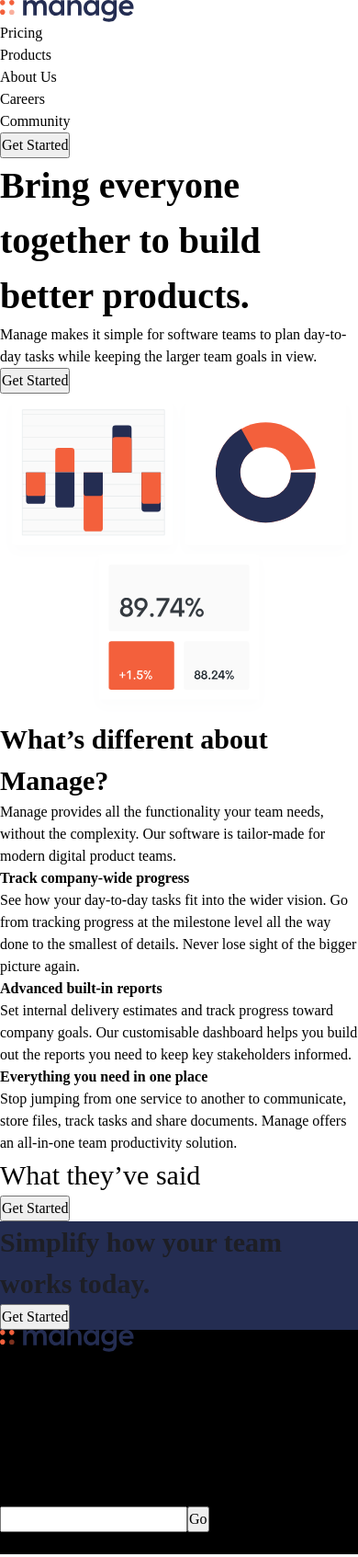
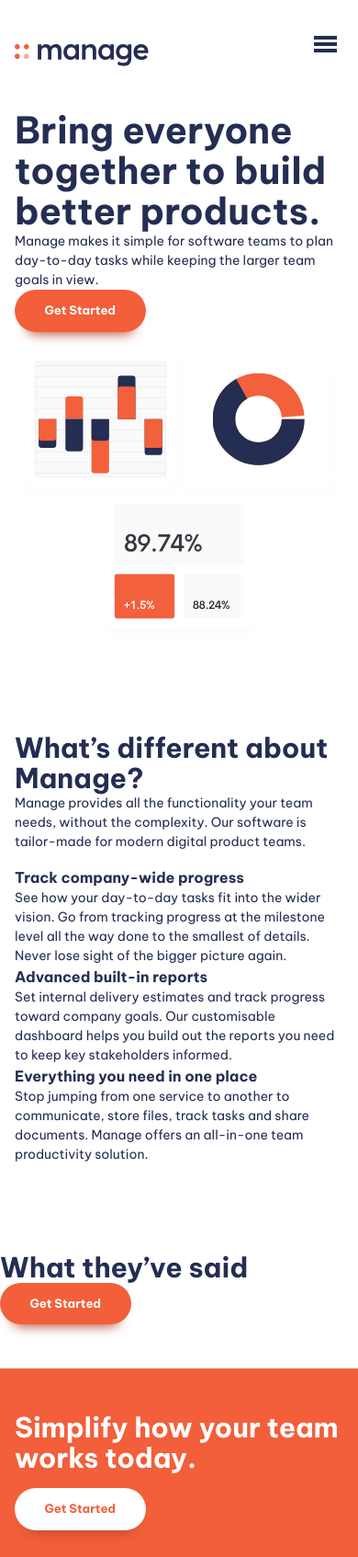
Before and after one commit to Lee-folkes/manage-landing-page, a website built with Vite: page index.html in a window 390 px wide. Shown: the top 1693 px of the page at 92% size. Built offline with nearby package versions, Linux system fonts and the light colour scheme.

Commit message:
Styling & responsive nav

```diff
--- a/index.html
+++ b/index.html
@@ -16,28 +16,37 @@
   <body>
     <header class="primary-header">
       <div class="container">
+        <div class="nav-wrapper">
         <a href="#"><img src="/images/logo.svg" alt="Manage"></a>
-        <nav class="primary-navigation">
+
+        <button class="mobile-nav-toggle" aria-controls="Primary Navigation" aria-expanded="false">
+          <img class="icon-close" src="/images/icon-close.svg" alt="" aria-hidden="true">
+          <img class="icon-hamburger" src="/images/icon-hamburger.svg" alt="" aria-hidden="true">
+          <span class="visually-hidden">Menu</span>
+        </button>
+
+        <nav class="primary-navigation" id="primary-navigation">
           <ul role="list" class="nav-list">
-            <li><a href="#"></a>Pricing</li>
-            <li><a href="#"></a>Products</li>
-            <li><a href="#"></a>About Us</li>
-            <li><a href="#"></a>Careers</li>
-            <li><a href="#"></a>Community</li>
+            <li><a href="#">Pricing</a></li>
+            <li><a href="#">Products</a></li>
+            <li><a href="#">About Us</a></li>
+            <li><a href="#">Careers</a></li>
+            <li><a href="#">Community</a></li>
           </ul>
         </nav>
-        <button class="button">Get Started</button>
+        <button class="button | display-sm-none display-md-inline-flex">Get Started</button>
+        </div>
       </div>
     </header>
 
     <main>
-      <section>
+      <section class="padding-block-700">
         <div class="container">
           <div class="even-columns">
             <div>
               <h1 class="fs-primary-heading fw-bold">Bring everyone together to build better products.</h1>
               <p>Manage makes it simple for software teams to plan day-to-day tasks while keeping the larger team goals in view.</p>
-              <button type="button">Get Started</button>
+              <button class="button">Get Started</button>
             </div>
             <div>
               <img src="/images/illustration-intro.svg" alt="">
@@ -46,7 +55,7 @@
         </div>
       </section>
 
-      <section>
+      <section class="padding-block-700">
         <div class="container">
           <div class="even-columns">
             <div>
@@ -72,23 +81,23 @@
           </div>
         </div>
       </section>
-      <section class="carousel">
-        <h2 class="fs-secondary-heading">What they’ve said</h2>
+      <section class="carousel | padding-block-700">
+        <h2 class="fs-secondary-heading fw-bold">What they’ve said</h2>
         <!-- Carousel here -->
-        <button type="button">Get Started</button>
+        <button class="button">Get Started</button>
       </section>
 
-      <section class="cta | bg-primary-400 text-neutral-100">
+      <section class="cta | bg-accent-400 text-neutral-100 padding-block-700">
         <div class="container">
           <div class="even-columns">
             <div><p class="fs-secondary-heading fw-bold">Simplify how your team works today.</p></div>
-            <div><button type="button" data-type="inverted">Get Started</button></div>
+            <div><button class="button" data-type="inverted">Get Started</button></div>
           </div>
         </div>
       </section>
     </main>
 
-    <footer class="bg-neutral-900 text-neutral-900">
+    <footer class="bg-neutral-900 text-neutral-900 padding-block-700">
       <div class="container">
         <div class="even-columns">
           <div>
--- a/main.js
+++ b/main.js
@@ -1,24 +1,11 @@
-import './style.css'
-import javascriptLogo from './javascript.svg'
-import viteLogo from '/vite.svg'
-import { setupCounter } from './counter.js'
+const primaryHeader = document.querySelector('.primary-header')
+const navToggle = document.querySelector('.mobile-nav-toggle');
+const primaryNav = document.querySelector('.primary-navigation');
 
-document.querySelector('#app').innerHTML = `
-  <div>
-    <a href="https://vitejs.dev" target="_blank">
-      <img src="${viteLogo}" class="logo" alt="Vite logo" />
-    </a>
-    <a href="https://developer.mozilla.org/en-US/docs/Web/JavaScript" target="_blank">
-      <img src="${javascriptLogo}" class="logo vanilla" alt="JavaScript logo" />
-    </a>
-    <h1>Hello Vite!</h1>
-    <div class="card">
-      <button id="counter" type="button"></button>
-    </div>
-    <p class="read-the-docs">
-      Click on the Vite logo to learn more
-    </p>
-  </div>
-`
-
-setupCounter(document.querySelector('#counter'))
+navToggle.addEventListener('click', () => {
+  primaryNav.hasAttribute('data-visible')
+  ? navToggle.setAttribute('aria-expanded', false)
+  : navToggle.setAttribute('aria-expanded', true);
+  primaryNav.toggleAttribute('data-visible');
+  primaryHeader.toggleAttribute('data-overlay');
+})
--- a/style.css
+++ b/style.css
@@ -1,11 +1,13 @@
 :root {
+  --clr-accent-500: hsl(12, 60%, 45%);
   --clr-accent-400: hsl(12, 88%, 59%);
+  --clr-accent-300: hsl(12, 88%, 75%);
   --clr--accent-100: hsl(13, 100%, 96%);
 
   --clr-primary-400: hsl(228, 39%, 23%);
 
-  --clr-neutral-100: hsl(233, 12%, 13%);
-  --clr-neutral-900: hsl(0 0% 0%);
+  --clr-neutral-900: hsl(233, 12%, 13%);
+  --clr-neutral-100: hsl(0 0% 100%);
 
   --ff-primary: 'Be Vietnam Pro', sans-serif;
 
@@ -29,6 +31,17 @@
   --fs-secondary-heading: var(--fs-700);
   --fs-nav: var(--fs-500);
   --fs-button:var(--fs-300);
+
+  --size-100: 0.25rem;
+  --size-200: 0.5rem;
+  --size-300: 0.75rem;
+  --size-400: 1rem;
+  --size-500: 1.5rem;
+  --size-600: 2rem;
+  --size-700: 3rem;
+  --size-800: 4rem;
+  --size-900: 5rem;
+
 
 }
 
@@ -107,7 +120,148 @@
   }
 }
 
+
+
+/* general styling */
+
+body{
+  font-size: var(--fs-body);
+  font-family: var(--ff-body);
+  color: var(--clr-primary-400);
+}
+
+/* buttons */
+
+.button{
+  display: inline-flex;
+  cursor: pointer;
+  text-decoration: none;
+  border: 0;
+  border-radius: 100vmax;
+  padding: 1.25em 2.5em;
+  font-weight: var(--fw-bold) ;
+  font-size: var(--fs-button);
+  line-height: 1;
+  color: var(--clr-neutral-100);
+  background-color: var(--clr-accent-400);
+  box-shadow: 0 1.125em 1em -1em var(--clr-accent-500);
+}
+
+.button[data-type="inverted"]{
+  background-color: var(--clr-neutral-100);
+  color: var(--clr-accent-400);
+}
+
+.button[data-type="inverted"]:hover,
+.button[data-type="inverted"]:focus-visible{
+  background-color: var(--clr-neutral-100);
+  color: var(--clr-accent-300);
+}
+
+.button:hover,
+.button:focus-visible{
+  background-color: var(--clr-accent-300);
+}
+
+/* navigation */
+
+.primary-header{
+  padding-top: var(--size-700);
+}
+
+.nav-wrapper{
+  display: flex;
+  justify-content: space-between;
+  align-items: center;
+}
+
+.mobile-nav-toggle{
+  display: none;
+}
+
+.nav-list{
+  font-size: var(--fs-nav);
+}
+
+.nav-list{
+  display: flex;
+  gap: clamp(var(--size-400), 5vw, var(--size-700));
+  font-weight: var(--fw-semi-bold);
+}
+
+.nav-list a {
+  text-decoration: none;
+  color: var(--clr-primary-400);
+}
+
+.nav-list a:hover,
+.nav-list a:focus {
+  color: var(--clr-accent-400);
+}
+
+
+@media(max-width: 50em) {
+  .primary-navigation{
+    display: none;
+    position: fixed;
+    padding: var(--size-700);
+    inset: 7rem var(--size-400) auto;
+    max-width: 25rem;
+    margin-left: auto;
+    background: var(--clr-neutral-100);
+    border-radius: var(--size-100);
+    box-shadow: 0 0 .75em rgb(0,0,0,0.05);
+  }
+
+  .primary-header[data-overlay]::before{
+    content: '';
+    position: fixed;
+    inset: 0;
+    background-image: linear-gradient(rgb(0 0 0 / 0), rgb(0 0 0 / 0.8));
+  }
+
+  .nav-list{
+    display: grid;
+    gap: var(--size-600);
+    text-align: center;
+    font-weight:var(--fw-bold) ;
+  }
+
+  .primary-navigation[data-visible] {
+   display: block;
+  }
+
+  .mobile-nav-toggle{
+    display: block;
+    position: fixed;
+    top: var(--size-600);
+    right: var(--size-400);
+    cursor: pointer;
+    background: transparent;
+    border: 0;
+    padding: 0.5em;
+  }
+
+  .mobile-nav-toggle .icon-close{
+    display: none;
+  }
+
+}
+
 /* Utility Classes */
+
+.visually-hidden {
+  position: absolute;
+position: absolute !important;
+width: 1px !important;
+height: 1px !important;
+padding: 0 !important;
+margin: -1px !important;
+overflow: hidden !important;
+clip: rect(0,0,0,0) !important;
+white-space: nowrap !important;
+border: 0 !important;
+}
 
 .text-primary-400{
   color: var(--clr-primary-400);
@@ -152,9 +306,11 @@
 
 .fs-primary-heading{
   font-size: var(--fs-primary-heading);
+  line-height: 1.1;
 }
 .fs-secondary-heading{
   font-size: var(--fs-secondary-heading);
+  line-height:1.1;
 }
 
 .fs-300{
@@ -169,3 +325,39 @@
 .fs-600{
   font-size: var(--fs-600);
 }
+
+.padding-block-900{
+  padding-block: var(--size-900);
+}
+.padding-block-700{
+  padding-block: var(--size-700);
+}
+
+.container{
+  --max-width: 1110px;
+  --padding: 1rem;
+
+  width: min(var(--max-width), 100% - var(--padding) * 2);
+  margin-inline: auto;
+}
+
+.even-columns{
+  display: grid;
+  gap: 1rem;
+}
+
+@media (min-width: 50em) {
+  .even-columns{
+    grid-auto-flow: column;
+    grid-auto-columns: 1fr;
+  }
+}
+
+.display-sm-none{
+  display: none;
+}
+
+@media(min-width: 50em){
+  .display-md-inline-flex{
+    display: inline-flex;
+}}
```
